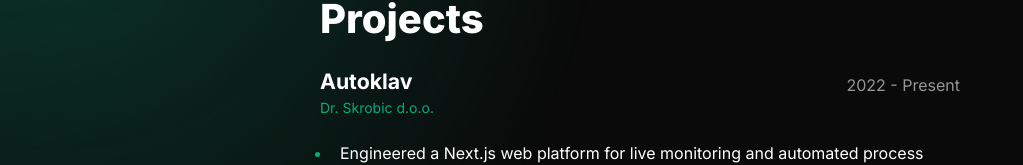
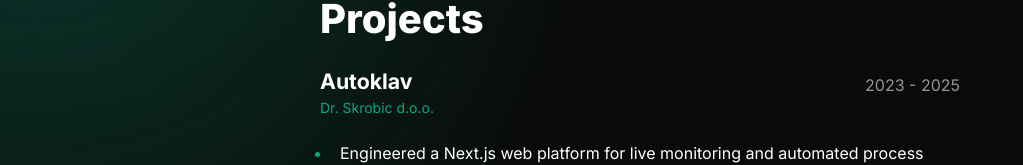
Before and after one commit to Spike433/qoretech, a Next.js app: page /about in a window 1280 px wide. Shown: the part 119-284 px from the top of the page, without its empty margins (0-1023 px from the left). Built offline with nearby package versions, Linux system fonts and the light colour scheme.

Commit message:
Update employment timeframes in content.js

```diff
--- a/src/app/resources/content.js
+++ b/src/app/resources/content.js
@@ -17,7 +17,7 @@ const about = {
       // },
       {
         company: "Autoklav",
-        timeframe: "2022 - Present",
+        timeframe: "2023 - 2025",
         role: "Dr. Skrobic d.o.o.",
         achievements: [
           "Engineered a Next.js web platform for live monitoring and automated process control.",
@@ -47,7 +47,7 @@ const about = {
       },
       {
         company: "On-To-Go Parcel Lockers",
-        timeframe: "2021 - 2022",
+        timeframe: "2023",
         role: "Piklean d.o.o.",
         achievements: [
           "Developed a smart parcel locker system to enable secure, contactless deliveries.",
```
